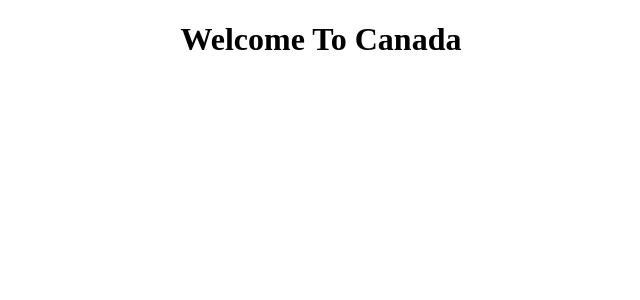
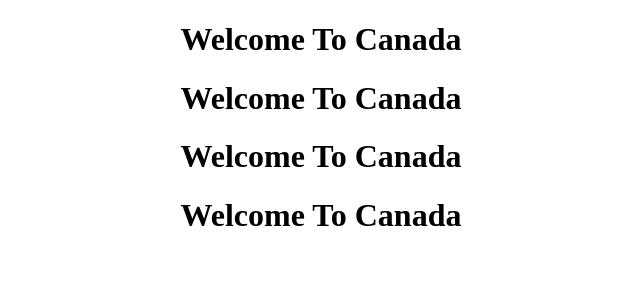
Before and after one commit to melpsh/CanadaNewComersGuide, a React (Vite) app: page / in a window 1280 px wide. Shown: the top 300 px of the page, without its empty margins (319-959 px from the left). Built offline with nearby package versions, Linux system fonts and the light colour scheme.

Commit message:
checking my commits

```diff
--- a/src/App.jsx
+++ b/src/App.jsx
@@ -5,6 +5,9 @@
   return (
     <>
       <h1 className='welcome'>Welcome To Canada</h1>
+      <h1 className='welcome'>Welcome To Canada</h1>
+      <h1 className='welcome'>Welcome To Canada</h1>
+      <h1 className='welcome'>Welcome To Canada</h1>
     </>
   )
 }
```
